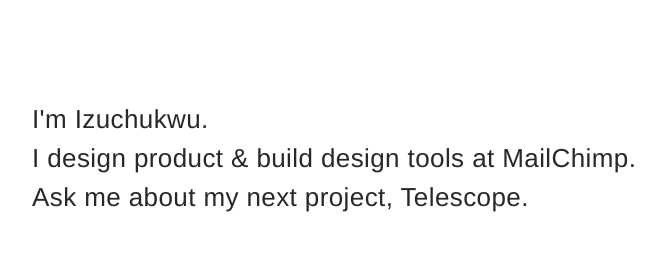
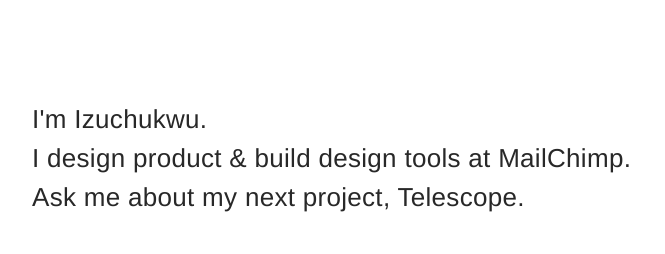
Before and after one commit to izuchukwu/izuchukwu.github.io, a plain HTML site: page index.html in a window 1280 px wide. Shown: the top 254 px of the page, without its empty margins (68-733 px from the left). Drawn offline with Linux system fonts and the light colour scheme.

Commit message:
Tightens letter spacing

```diff
--- a/css/izuchukwu.css
+++ b/css/izuchukwu.css
@@ -19,7 +19,7 @@ body {
 h1 {
 	font-size: 2.4rem;
 	line-height: 1.5;
-	letter-spacing: 0.04rem;
+	letter-spacing: 0.03rem;
 }
 
 .container {
```
